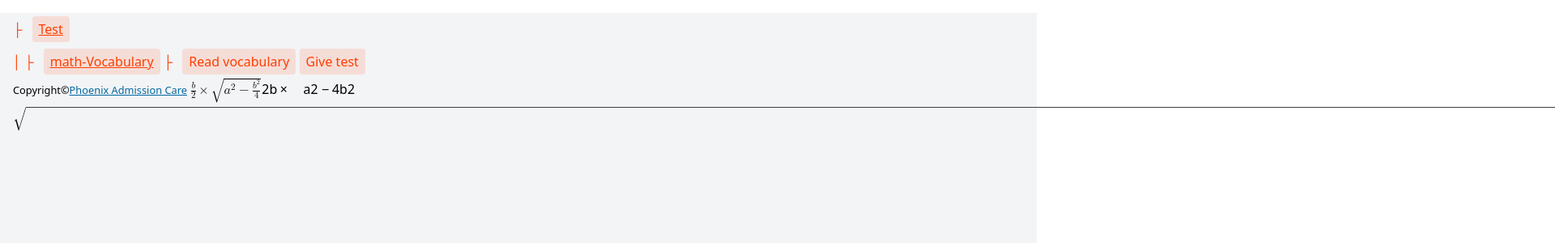
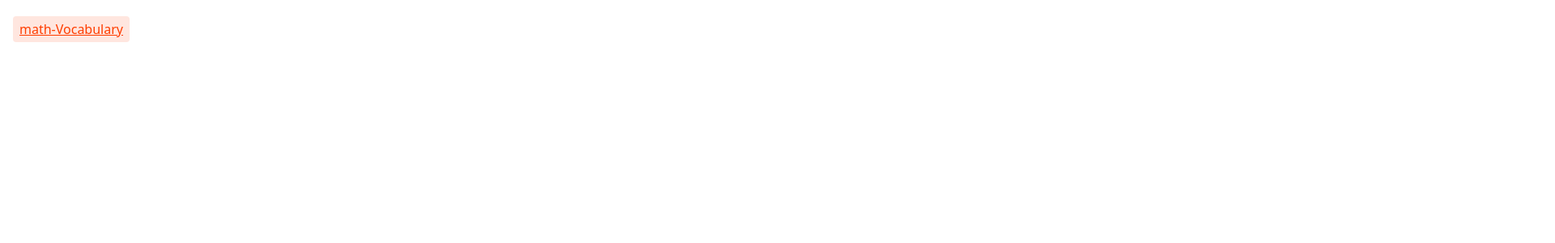
Before and after one commit to Rafi-Riday/phoenix-cheatsheet, a SvelteKit app: page / in a window 1280 px wide. Shown: the top 300 px of the page at 81% size, 1920 px wide, since content can reach past the window. Built offline with nearby package versions, Linux system fonts and the light colour scheme.

Commit message:
Updates Readme.md

```diff
--- a/src/app.css
+++ b/src/app.css
@@ -6,7 +6,7 @@ html,
 body {
     height: 100%;
     width: 100%;
-    background-color: #f3f4f6;
+    /* background-color: #f3f4f6; */
     color: #000;
 }
 
--- a/src/routes/+page.svelte
+++ b/src/routes/+page.svelte
@@ -1,47 +1,12 @@
-<script>
-    import Katex from "$lib/Katex.svelte";
-</script>
-
 <svelte:head>
     <title>Home</title>
 </svelte:head>
 
-<main class="m-4">
-    <div class="flex flex-col">
-        <div>
-            <span class="text-[#ff3e00] text-xs sm:text-base pr-2">├</span>
-            <a href="/test">
-                <button
-                    class="bg-[#ff3e0020] text-[#ff3e00] text-xs sm:text-base underline px-2 py-1 rounded my-1"
-                    >Test
-                </button>
-            </a>
-        </div>
-        <div>
-            <span class="text-[#ff3e00] text-xs sm:text-base pr-2">│ ├</span>
+<main class="p-4">
     <a href="/test/math-vocabulary">
         <button
             class="bg-[#ff3e0020] text-[#ff3e00] text-xs sm:text-base underline px-2 py-1 rounded my-1"
             >math-Vocabulary
         </button>
     </a>
-            <span class="text-[#ff3e00] text-xs sm:text-base pr-2">├</span>
-            <button
-                class="bg-[#ff3e0020] text-[#ff3e00] text-xs sm:text-base px-2 py-1 rounded my-1 cursor-default"
-                >Read vocabulary
-            </button>
-            <button
-                class="bg-[#ff3e0020] text-[#ff3e00] text-xs sm:text-base px-2 py-1 rounded my-1 cursor-default"
-                >Give test
-            </button>
-        </div>
-    </div>
-    <small class="mt-4">
-        Copyright©<a
-            class="text-sky-700 underline"
-            href="https://www.facebook.com/PhoenixAdmissionCare"
-            >Phoenix Admission Care</a
-        >
-    </small>
-    <Katex expression={`\\frac{b}{2}\\times\\sqrt{a^2-{\\frac{b^2}{4}}}`} />
 </main>
--- a/src/routes/test/[test_route]/+page.svelte
+++ b/src/routes/test/[test_route]/+page.svelte
@@ -50,16 +50,6 @@
                     >Give Test</button
                 >
             </center>
-            <center>
-                Click <u class="cursor-pointer">Links</u> to view definitions
-            </center>
-            <center>
-                Copyright©<a
-                    class="text-sky-700 underline"
-                    href="https://www.facebook.com/PhoenixAdmissionCare"
-                    >Phoenix Admission Care</a
-                >
-            </center>
         {/if}
     </div>
 
--- a/tailwind.config.cjs
+++ b/tailwind.config.cjs
@@ -4,6 +4,7 @@ module.exports = {
   theme: {
     extend: {},
   },
+  // plugins: [],
   plugins: [require("daisyui")],
   daisyui: {
     themes: ["light",],
```
Also changed, not shown: 1 other file (tests, documents, lock files or other folders). Lines whose indentation alone changed are shown as unchanged.
